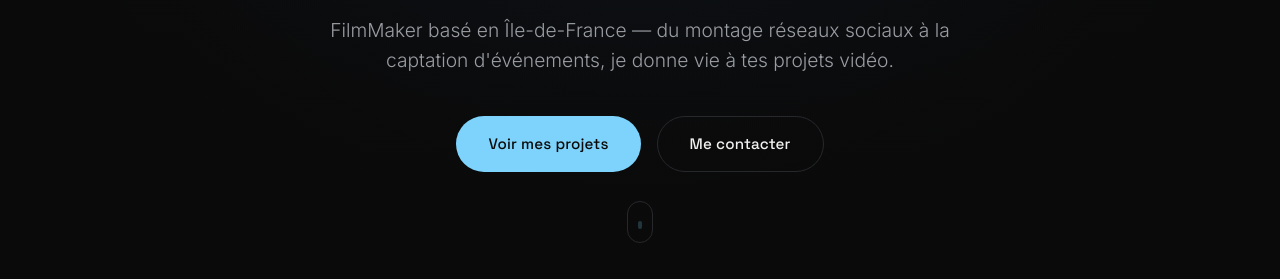
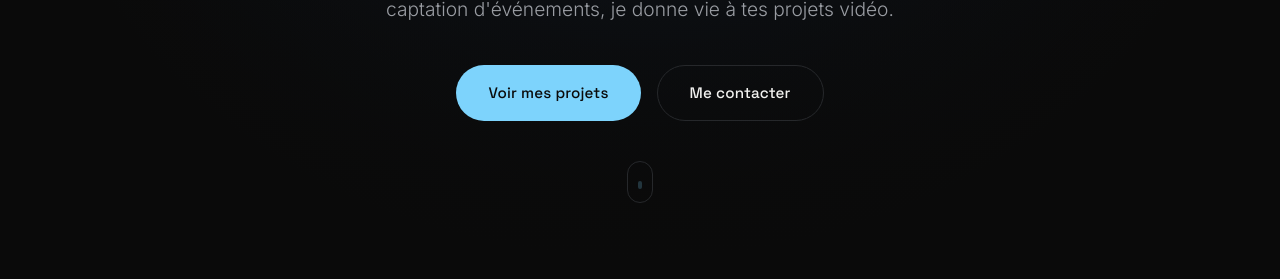
Before and after one commit to benjamindominguespro-rgb/filmmakerbenji-site, a plain HTML site: page index.html in a window 1280 px wide. Shown: the part 521-800 px from the top of the page. Drawn offline with Linux system fonts and the light colour scheme.

Commit message:
Corrections

```diff
--- a/style.css
+++ b/style.css
@@ -201,8 +201,11 @@ button { font-family: inherit; border: none; background: none; cursor: pointer;
   position: relative;
   min-height: 100svh;
   display: flex;
+  flex-direction: column;
   align-items: center;
   justify-content: center;
+  gap: 40px;
+  padding: 96px 24px 40px;
   overflow: hidden;
 }
 
@@ -225,7 +228,6 @@ button { font-family: inherit; border: none; background: none; cursor: pointer;
   z-index: 1;
   text-align: center;
   max-width: 860px;
-  padding-top: 76px;
 }
 
 .hero__portrait {
@@ -269,10 +271,8 @@ button { font-family: inherit; border: none; background: none; cursor: pointer;
 }
 
 .hero__scroll-indicator {
-  position: absolute;
-  bottom: 36px;
-  left: 50%;
-  transform: translateX(-50%);
+  position: relative;
+  flex-shrink: 0;
   width: 26px;
   height: 42px;
   border: 1.5px solid var(--border);
```
